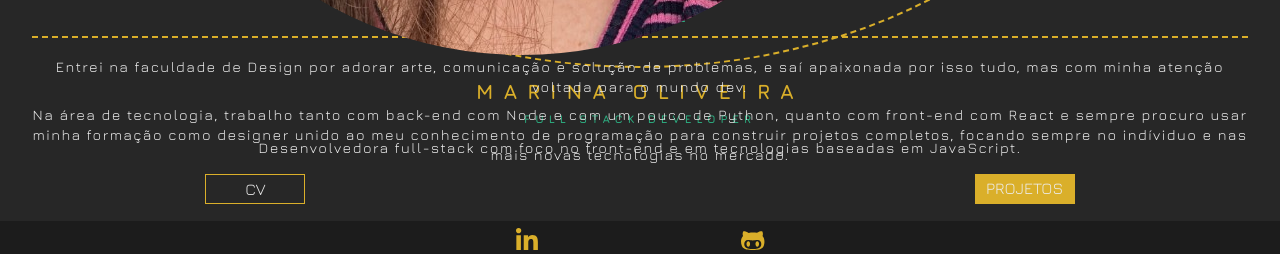
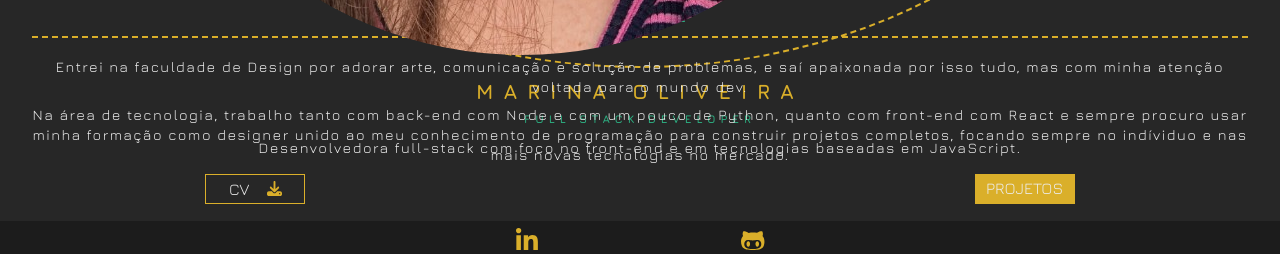
Before and after one commit to maora96/maora, a Next.js app: page / in a window 1280 px wide. Shown: the part 860-1114 px from the top of the page. Built offline with nearby package versions, Linux system fonts and the light colour scheme.

Commit message:
feat: state management setup + readme and styling update

```diff
--- a/components/Card.js
+++ b/components/Card.js
@@ -8,10 +8,10 @@ export default function Card({card}) {
             <Image src={card.img} width="1875" height= "970" layout='responsive' className={styles.card__img}/>
             <div className={styles.card__description_box}>
                 <h4 className={styles.card__title}>{card.title}</h4>
-                <p className={styles.card__description}>{card.description}</p>
+                <p className={styles.card__description}>{card.description_pt}</p>
                 <div className={styles.card__tags_box}>
                 {card.tags.map(tag => {
-                    return                      <div className={styles.card__tags}>{tag}</div>
+                    return  <div className={styles.card__tags}>{tag}</div>
 
                 })}
                 </div>
--- a/components/sections/Header.js
+++ b/components/sections/Header.js
@@ -5,6 +5,18 @@ import { faBarsStaggered } from '@fortawesome/free-solid-svg-icons';
 
 import { useState } from "react"
 import Navigation from '../Navigation';
+
+import create from 'zustand'
+
+const useStore = create((set) => ({
+  language:'pt',
+  setLanguage: (language) => set((state) => ({
+    ...state,
+    language
+  }))
+
+}))
+
 
 export default function Header(props) {
     const [showMenu, setShowMenu] = useState(false)
@@ -14,13 +26,22 @@ export default function Header(props) {
         console.log(value)
     }
 
+    let language = useStore((state) => state.language)
+
+    const setLanguage = useStore((state => state.setLanguage))
+
+    console.log(language)
 
     return (
         <header ref = {props.headerRef} className={styles.header}>
 
             <div className={styles.header__switch}>
-                <div className={styles.header__switch_option}>PT</div>
-                <div className={styles.header__switch_option}>EN</div>
+                <div className={language === "pt" ? styles.header__active : styles.header__switch_option} onClick={() => {
+                    setLanguage("pt")
+                }}>PT</div>
+                <div className={language === "en" ? styles.header__active : styles.header__switch_option} onClick={() => {
+                    setLanguage("en")
+                }}>EN</div>
             </div>
 
             <h1 className={styles.header__h1}>Maora</h1>
--- a/components/sections/Hero.js
+++ b/components/sections/Hero.js
@@ -3,9 +3,22 @@ import Image from 'next/image'
 import Icon from '../../assets/icon.png'
 import { FontAwesomeIcon } from "@fortawesome/react-fontawesome";
 import {faLinkedinIn, faGithubAlt } from '@fortawesome/free-brands-svg-icons'
+import {faDownload} from '@fortawesome/free-solid-svg-icons';
+
+import { useEffect, useState } from 'react';
+
+import getLanguageData from '../../data/language';
 
 
-export default function Hero() {
+export default function Hero(props) {
+    const [language, setLanguage] = useState({})
+
+
+    useEffect(() => {
+        let newLanguage = getLanguageData('pt')
+        setLanguage(newLanguage['hero'])
+    }, [])
+
 
     return (
         <section className={styles.hero}>
@@ -13,14 +26,17 @@ export default function Hero() {
                 <Image src={Icon} className={styles.hero__icon}/>
             </div>
 
+            <div>
             <h2 className={styles.hero__title}>Marina Oliveira</h2>
             <h3 className={styles.hero__subtitle}>Full Stack Developer</h3>
 
-            <p className={styles.hero__text}>Desenvolvedora full-stack com foco no front-end e em tecnologias baseadas em JavaScript.</p>
+            <p className={styles.hero__text}>{language.description}</p>
+            </div>
 
             <div className={styles.hero__buttons_container}>
-                <a href="" className={styles.hero__buttons_container_button}>CV</a>
-                <a href="" className={styles.hero__buttons_container_button_filled}>Projetos</a>
+                <a href="" className={styles.hero__buttons_container_button}>CV <FontAwesomeIcon icon={faDownload} style={ { fontSize: 15, color: '#DAAF2A'} }/></a>
+
+                <div className={styles.hero__buttons_container_button_filled} onClick={() =>  props.projectsRef.current.scrollIntoView({behavior: "smooth"})} >Projetos</div>
             </div>
 
             <div className={styles.hero__social_media }>
--- a/components/sections/Projects.js
+++ b/components/sections/Projects.js
@@ -1,7 +1,4 @@
 import styles from '../../styles/Projects.module.css'
-import Image from 'next/image'
-import { FontAwesomeIcon } from "@fortawesome/react-fontawesome";
-import {faLinkedinIn, faGithubAlt } from '@fortawesome/free-brands-svg-icons'
 import Card from '../Card';
 
 
@@ -11,12 +8,31 @@ export default function Projects(props) {
         {
             img: "https://drive.google.com/uc?id=1hJzbeU1Ie9COZLsyjMonvV1umzEmpFkS",
             title: "AroAce Database",
-            description: "Um site onde o usuário pode pesquisar por personagens arromânticos e/ou assexuais no mundo na escrita.",
+            description_pt: "Um site onde o usuário pode pesquisar por personagens arromânticos e/ou assexuais no mundo na escrita.",
+            description_eng: "",
             tags: ["React.js", "Node.js", "Koa", "PostgreSQL"],
             links: ["https://www.aroacedatabase.com", "https://github.com/maora96/aroacedb-front", ""]
+        },
+        {
+            img: "https://drive.google.com/uc?id=1mcD_YLgdyI6fTsixoT9wr_JqdHksDTDr",
+            title: "DailyKitten Bot",
+            description_pt: "Um Twitter bot bem simples que posta imagens de gatos sphynx e orientais shorthair vindas de uma API.",
+            description_eng: "",
+            tags: ["Python", "Tweepy"],
+            links: ["https://twitter.com/dailykitten96", "https://github.com/maora96/daily-kitten-bot", ""]
         }
     ]
-    let tutorialProjects = []
+
+    let tutorialProjects = [
+        {
+            img: "https://drive.google.com/uc?id=1AY8_-RUpppDW4uGqpLGbb9Wt_N5U8MhO",
+            title: "Meetups",
+            description_pt: "Uma app bem simples onde o usuário pode cadastrar meetups e checar meetups já existentes.",
+            description_eng: "",
+            tags: ["Next.js", "MongoDB"],
+            links: ["https://meetups-elzodkg6g-maora96.vercel.app", "https://github.com/maora96/meetups", ""]
+        }
+    ]
 
     return (
         <section ref={props.projectsRef} className={styles.projects}>
@@ -26,9 +42,8 @@ export default function Projects(props) {
 
             <p className={styles.projects__text}>Projetos criados desde sua concepção até o design e desenvolvimento por mim.</p>
 
-            {/* cards here */}
             {personalProjects.map(project => {
-               return <Card card ={project }/>
+               return <Card card ={project} key={project.title}/>
             })}
 
             <h3 className={styles.projects__title}>Avulsos</h3>
@@ -37,7 +52,9 @@ export default function Projects(props) {
 
             <p className={styles.projects__text}>Projetos criados a partir de tutoriais para aprender tecnologias novas.</p>
 
-            {/* cards here */}
+            {tutorialProjects.map(project => {
+               return <Card card ={project} key={project.title}/>
+            })}
         </section>
     )
 }
--- /dev/null
+++ b/data/language.js
@@ -0,0 +1,17 @@
+const languages = {
+    en: {
+        hero: {
+            description: 'Full-stack developer with a focus on front-end and on JavaScript-based technologies.'
+        }
+    },
+    pt: {
+        hero: {
+            description: 'Desenvolvedora full-stack com foco no front-end e em tecnologias baseadas em JavaScript.'
+        }
+    }
+}
+
+export default function getLanguageData(lang) {
+    let result = languages[lang];
+    return result
+}
--- a/package.json
+++ b/package.json
@@ -17,7 +17,8 @@
     "next": "12.1.0",
     "react": "17.0.2",
     "react-dom": "17.0.2",
-    "react-hook-form": "^7.27.1"
+    "react-hook-form": "^7.27.1",
+    "zustand": "^3.7.1"
   },
   "devDependencies": {
     "eslint": "8.10.0",
--- a/pages/index.js
+++ b/pages/index.js
@@ -30,7 +30,7 @@ export default function Home() {
 
       <Header headerRef = {headerRef} aboutRef = {aboutRef} projectsRef = {projectsRef} skillsRef = {skillsRef} contactRef = {contactRef} />
 
-      <Hero/>
+      <Hero projectsRef = {projectsRef}/>
 
       <About aboutRef = {aboutRef}/>
 
--- a/styles/Card.module.css
+++ b/styles/Card.module.css
@@ -1,6 +1,7 @@
 .card {
     width: 100%;
     border-radius: 10px 10px 0 0 ;
+    margin-bottom: 3rem;
 }
 
 .card__img {
--- a/styles/Header.module.css
+++ b/styles/Header.module.css
@@ -21,7 +21,6 @@
 
 .header__switch {
     display: flex;
-
 }
 
 .header__switch_option {
--- a/styles/Hero.module.css
+++ b/styles/Hero.module.css
@@ -1,10 +1,17 @@
 .hero {
-    margin-top:1rem;
+    /* margin-top:1rem;
     display: flex;
     flex-direction: column;
     align-items: center;
     padding:1.2rem;
+    height: calc(100vh - 70px); */
+    margin-top: 1rem;
+    display: flex;
+    flex-direction: column;
+    align-items: center;
+    padding: 1.2rem;
     height: calc(100vh - 70px);
+    justify-content: space-evenly;
 }
 
 .hero__iconbox {
@@ -26,6 +33,7 @@
     font-size:1.3rem;
     padding:0;
     margin:.7rem 0 .5rem 0;
+    text-align: center;
 }
 
 .hero__subtitle {
@@ -33,6 +41,7 @@
     text-transform: uppercase;
     letter-spacing: 5px;
     font-size: .7rem;
+    text-align: center;
     margin-bottom: .8rem;
 }
 
@@ -60,6 +69,9 @@
     text-align: center;
     color: #EDEDED;
     text-transform: uppercase;
+    display: flex;
+    align-items: center;
+    justify-content: space-evenly;
 }
 
 .hero__buttons_container_button_filled {
```
Also changed, not shown: 1 other file (tests, documents, lock files or other folders).
